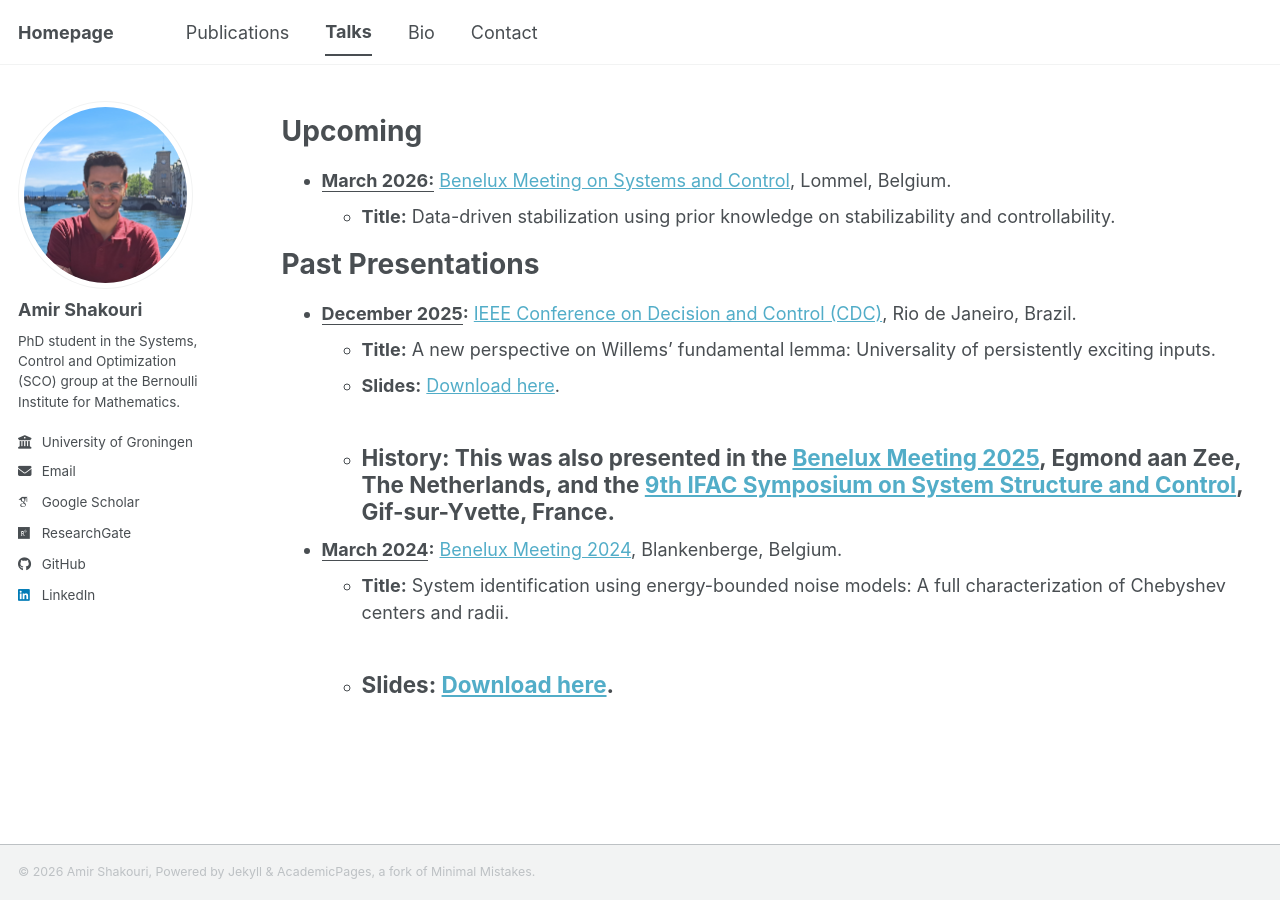
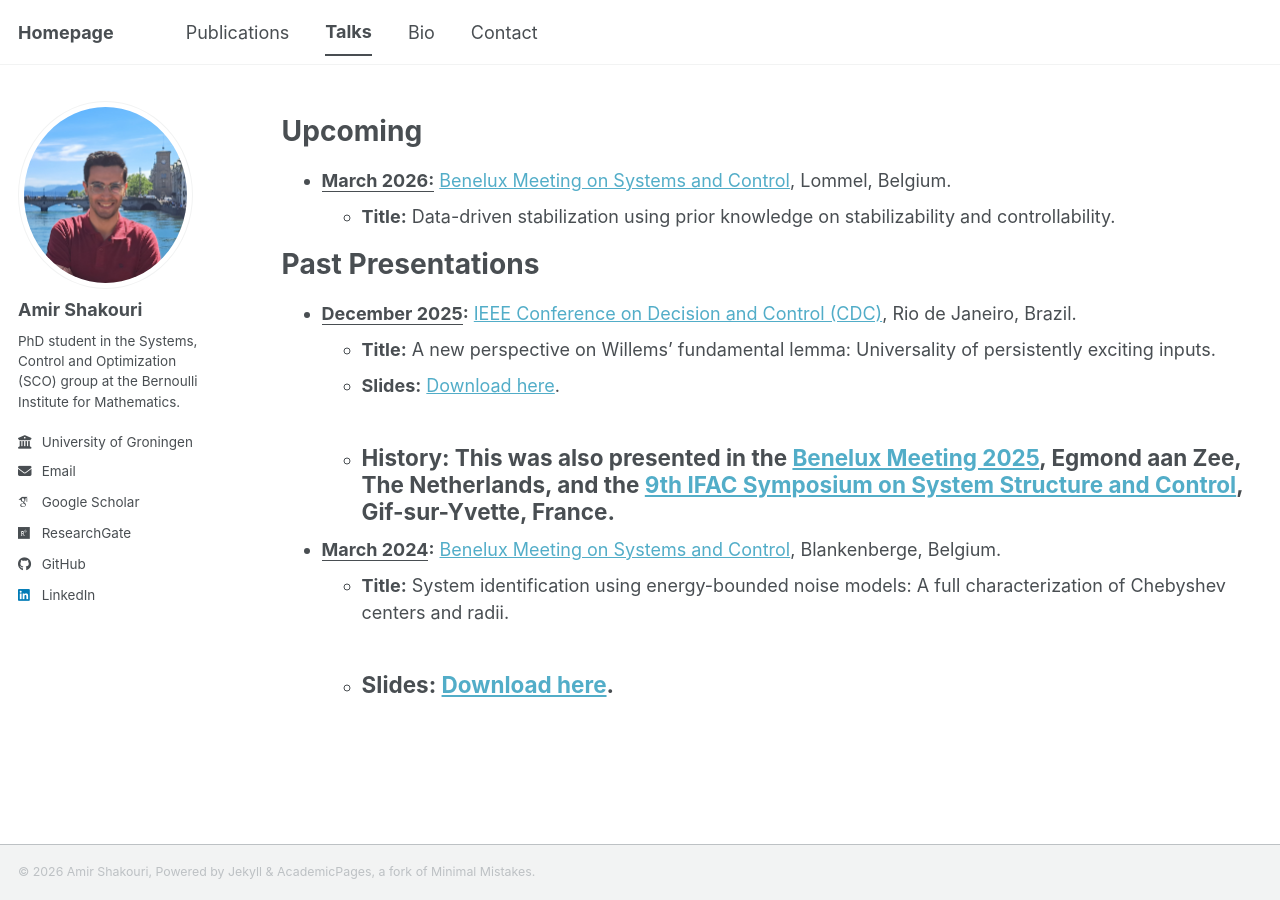
Before and after one commit to a-shakouri/a-shakouri.github.io, a Jekyll site: the page built from _pages/talk-new.md, in a window 1280 px wide. Built offline with Jekyll 4.4.1, drawn with Linux system fonts in a browser that asks for light colours; some web fonts are replaced; a script bundle is joined from its source files by our own code; library files that are not in the unit come from our copies.

Commit message:
Update talk-new.md

```diff
--- a/_pages/talk-new.md
+++ b/_pages/talk-new.md
@@ -19,7 +19,7 @@ Past Presentations
   * **Slides:** <a href="{{ base_path }}/files/Slides.pdf" class="Download">Download here</a>.
   * **History:** This was also presented in the [Benelux Meeting 2025](https://www.beneluxmeeting.nl/2025/), Egmond aan Zee, The Netherlands, and the [9th IFAC Symposium on System Structure and Control](https://sssc-tds-cosy-2025.sciencesconf.org/), Gif-sur-Yvette, France.
 ---
- * **<u>March 2024</u>:** [Benelux Meeting 2024](https://www.beneluxmeeting.nl/2024/), Blankenberge, Belgium.
+ * **<u>March 2024</u>:** [Benelux Meeting on Systems and Control](https://www.beneluxmeeting.nl/2024/), Blankenberge, Belgium.
    * **Title:** System identification using energy-bounded noise models: A full characterization of Chebyshev centers and radii.
    * **Slides:** <a href="{{ base_path }}/files/SysID-Presentation-Benelux-version.pdf" class="Download">Download here</a>.
 ---
```
